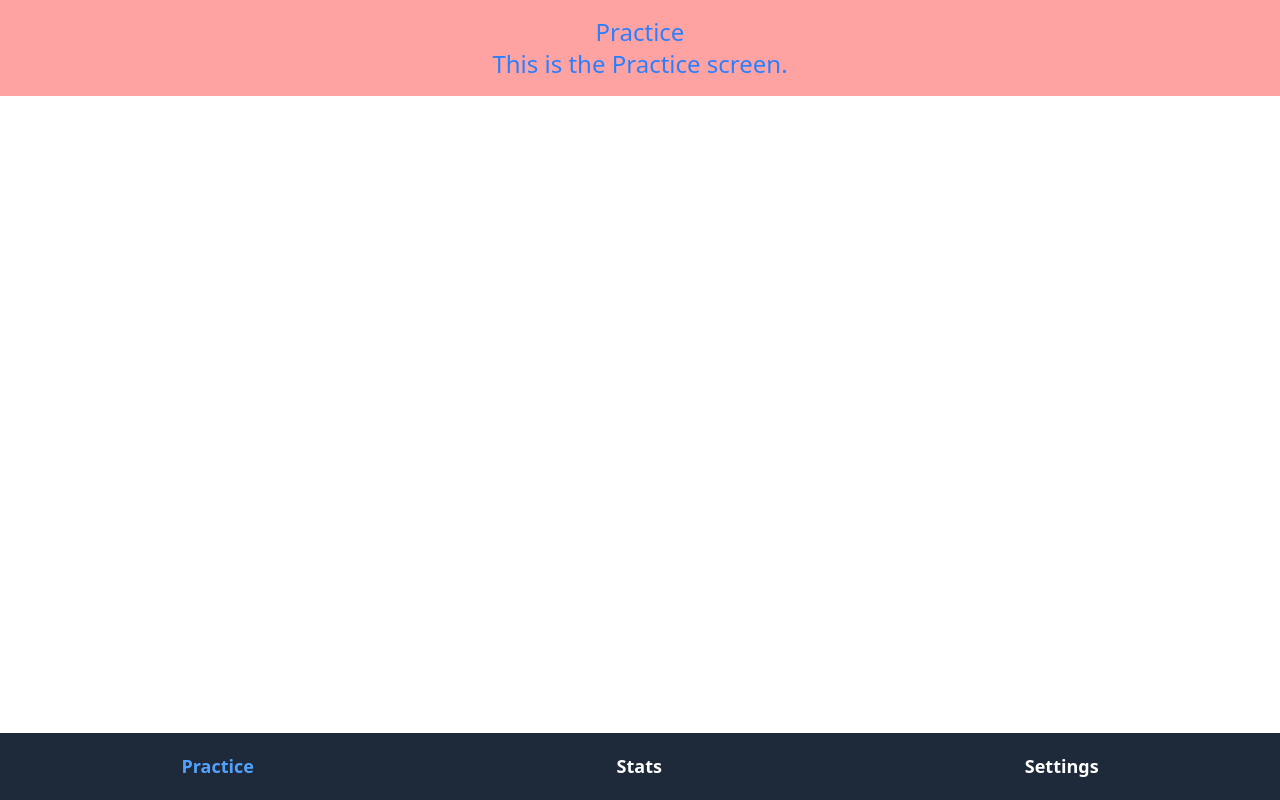
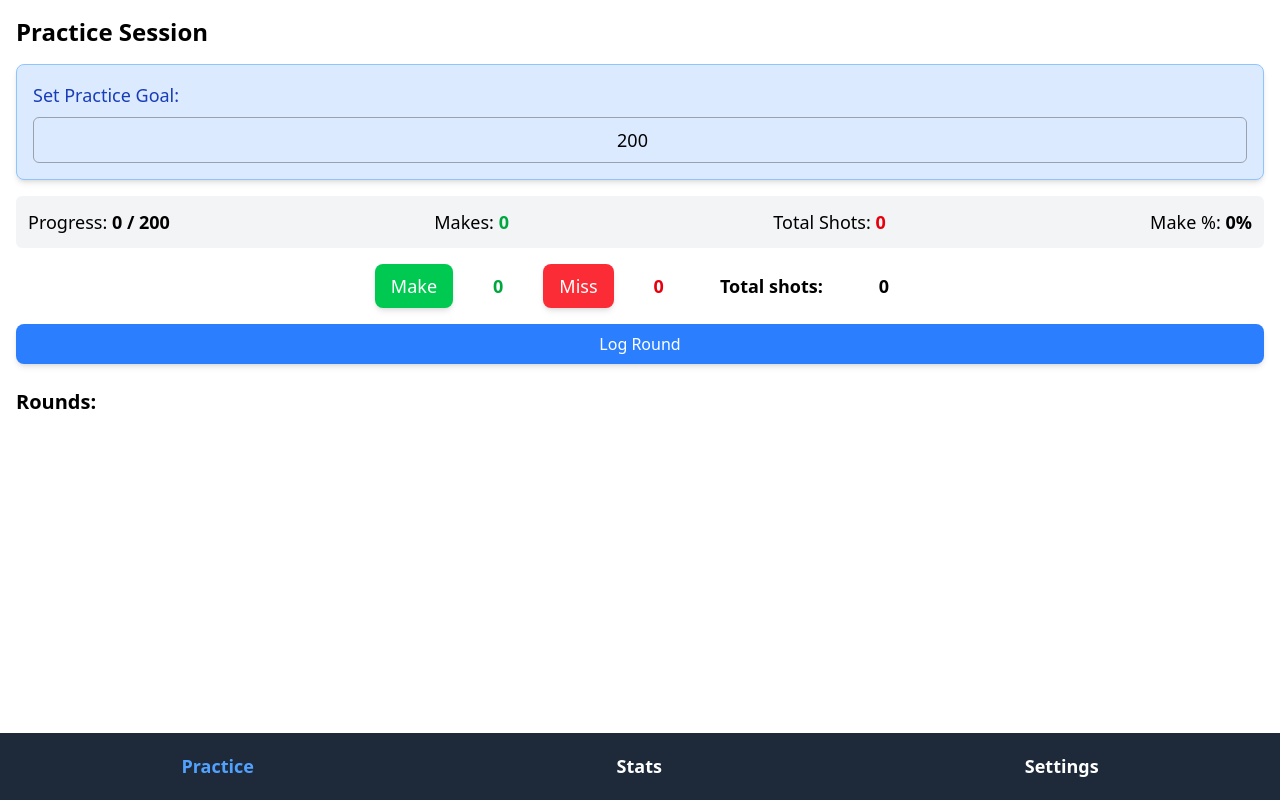
Before and after one commit to micahhlc/basketball-practice-app, a Vue app: page /practice in a window 1280 px wide. Built offline with nearby package versions, Linux system fonts and the light colour scheme.

Commit message:
update PracticeView.vue

```diff
--- a/package.json
+++ b/package.json
@@ -11,6 +11,7 @@
   "dependencies": {
     "@capacitor/cli": "^7.0.1",
     "@capacitor/core": "^7.0.1",
+    "@capacitor/ios": "^7.0.1",
     "@tailwindcss/vite": "^4.0.12",
     "vue": "^3.5.13",
     "vue-router": "^4.5.0"
--- a/src/views/PracticeView.vue
+++ b/src/views/PracticeView.vue
@@ -1,6 +1,252 @@
 <template>
-   <div class="text-center text-2xl text-blue-500 bg-red-300 p-4">
-     <h1>Practice</h1>
-     <p>This is the Practice screen.</p>
-   </div>
- </template>
+  <div class="p-4 pb-20">
+    <h1 class="text-2xl font-bold mb-4">Practice Session</h1>
+
+    <!-- Set Practice Goal -->
+    <div
+      class="mb-4 p-4 bg-blue-100 border border-blue-300 rounded-lg shadow-md"
+    >
+      <label for="goal" class="block text-lg font-medium text-blue-800"
+        >Set Practice Goal:</label
+      >
+      <input
+        v-model.number="goal"
+        id="goal"
+        type="number"
+        class="border border-gray-400 p-2 w-full rounded-md mt-2 text-lg text-center"
+      />
+    </div>
+
+    <!-- Progress Display -->
+    <div
+      class="mb-4 text-lg flex justify-between items-center bg-gray-100 p-3 rounded-md"
+    >
+      <p>
+        Progress: <strong>{{ totalShots }} / {{ goal }}</strong>
+      </p>
+      <p>
+        Makes: <strong class="text-green-600">{{ totalMakes + makes }}</strong>
+      </p>
+      <p>
+        Total Shots: <strong class="text-red-600">{{ totalShots }}</strong>
+      </p>
+
+      <p>
+        Make %: <strong>{{ makePercentage }}%</strong>
+      </p>
+    </div>
+
+    <!-- Live Make & Miss Counter -->
+    <div class="mb-4 text-lg flex justify-center gap-6">
+      <button
+        @click="logMake"
+        class="bg-green-500 text-white px-4 py-2 rounded-lg shadow-md"
+      >
+        Make
+      </button>
+      <p class="text-green-600 px-4 py-2 font-bold">{{ makes }}</p>
+      <button
+        @click="logMiss"
+        class="bg-red-500 text-white px-4 py-2 rounded-lg shadow-md"
+      >
+        Miss
+      </button>
+      <p class="text-red-600 px-4 py-2 font-bold">{{ misses }}</p>
+      <span class="text-black-600 px-4 py-2 font-bold">Total shots: </span>
+      <span class="text-black-400 px-4 py-2 font-bold">{{ makes + misses }}</span>
+    </div>
+
+    <!-- Log Round Button -->
+    <div class="mt-4">
+      <button
+        @click="logRound"
+        class="bg-blue-500 text-white px-4 py-2 rounded-lg shadow-md w-full"
+      >
+        Log Round
+      </button>
+    </div>
+
+    <!-- Round Summary -->
+    <div class="mt-6">
+      <h2 class="text-xl font-semibold mb-2">Rounds:</h2>
+      <ul>
+        <li
+          v-for="(round, index) in rounds"
+          :key="index"
+          class="border border-gray-300 p-4 mb-2 rounded-lg shadow-sm bg-gray-100"
+        >
+          <!-- First Row: Round Info & Buttons -->
+          <div class="flex justify-between items-center">
+            <!-- Left Side: Round Info -->
+            <div>
+              <strong>Round {{ index + 1 }}: </strong>
+              <span class="text-green-600 font-semibold">
+                {{ round.makes }}
+              </span>
+              /
+              <span class="font-bold">
+                {{ round.makes + round.misses }}
+              </span>
+            </div>
+
+            <!-- Right Side: Edit & Delete Buttons -->
+            <div class="flex gap-2">
+              <button
+                @click="editRound(index)"
+                class="px-3 py-1 text-blue-600 border border-blue-600 rounded-md hover:bg-blue-100"
+              >
+                Edit
+              </button>
+              <button
+                @click="deleteRound(index)"
+                class="px-3 py-1 text-red-600 border border-red-600 rounded-md hover:bg-red-100"
+              >
+                Delete
+              </button>
+            </div>
+          </div>
+
+          <!-- Second Row (Only Shown When Editing) -->
+          <div
+            v-if="editingIndex === index"
+            class="mt-2 flex items-center gap-2"
+          >
+            <input
+              v-model.number="round.makes"
+              type="number"
+              min="0"
+              class="border px-3 py-1 rounded w-16 text-center"
+            />
+            <input
+              v-model.number="round.misses"
+              type="number"
+              min="0"
+              class="border px-3 py-1 rounded w-16 text-center"
+            />
+            <div class="flex gap-2">
+              <button
+                @click="saveEdit"
+                class="px-3 py-1 bg-green-500 text-white rounded"
+              >
+                Save
+              </button>
+              <button
+                @click="cancelEdit"
+                class="px-3 py-1 bg-gray-500 text-white rounded"
+              >
+                Cancel
+              </button>
+            </div>
+          </div>
+        </li>
+      </ul>
+    </div>
+  </div>
+</template>
+
+<script setup>
+import { ref, computed } from "vue";
+
+// Data
+const goal = ref(200);
+const totalShots = ref(0);
+const makes = ref(0);
+const misses = ref(0);
+const rounds = ref([]);
+const editingIndex = ref(null);
+
+// Computed Properties
+const totalMakes = computed(() => rounds.value.reduce((sum, round) => sum + round.makes, 0));
+const totalMisses = computed(() => rounds.value.reduce((sum, round) => sum + round.misses, 0));
+const makePercentage = computed(() => {
+  if (totalShots.value === 0) return 0;
+  return (((totalMakes.value + makes.value) / totalShots.value) * 100).toFixed(1);
+});
+
+
+// Functions for Local Storage
+// Function to load rounds from Local Storage
+const loadFromLocalStorage = () => {
+  const storedRounds = localStorage.getItem("practiceRounds");
+  const storedTotalShots = localStorage.getItem("totalShots");
+
+  if (storedRounds) {
+    rounds.value = JSON.parse(storedRounds);
+  }
+  if (storedTotalShots) {
+    totalShots.value = parseInt(storedTotalShots);
+  }
+};
+// Load data when the component is mounted
+loadFromLocalStorage();
+
+// Function to save rounds to Local Storage
+const saveToLocalStorage = () => {
+  localStorage.setItem("practiceRounds", JSON.stringify(rounds.value));
+  localStorage.setItem("totalShots", totalShots.value);
+};
+
+// Functions
+const logMake = () => {
+  makes.value++;
+  totalShots.value++;
+};
+
+const logMiss = () => {
+  misses.value++;
+  totalShots.value++;
+};
+
+// Update logRound function to save after logging a round
+const logRound = () => {
+  if (makes.value === 0 && misses.value === 0) {
+    alert("You haven't taken any shots in this round!");
+    return;
+  }
+
+  // Add new round to list
+  rounds.value.push({ makes: makes.value, misses: misses.value });
+
+  // Recalculate total shots based on all rounds
+  totalShots.value = rounds.value.reduce((sum, round) => sum + round.makes + round.misses, 0);
+
+  // Reset for next round
+  makes.value = 0;
+  misses.value = 0;
+
+  // Save to Local Storage
+  saveToLocalStorage();
+};
+
+const editRound = (index) => {
+  editingIndex.value = index;
+};
+
+const saveEdit = () => {
+  if (editingIndex.value !== null) {
+    totalShots.value = rounds.value.reduce((sum, round) => sum + round.makes + round.misses, 0);
+
+    editingIndex.value = null;
+
+    saveToLocalStorage();
+  }
+};
+
+const cancelEdit = () => {
+  editingIndex.value = null;
+};
+
+// Update deleteRound function to save after deleting a round
+const deleteRound = (index) => {
+  rounds.value.splice(index, 1);
+
+  if (rounds.value.length === 0) {
+    totalShots.value = 0;
+  } else {
+    totalShots.value = rounds.value.reduce((sum, round) => sum + round.makes + round.misses, 0);
+  }
+
+  // Save to Local Storage
+  saveToLocalStorage();
+};
+</script>
```
Also changed, not shown: 16 other files (tests, documents, lock files or other folders).
